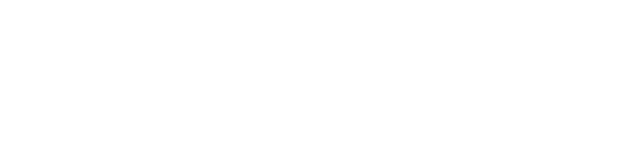
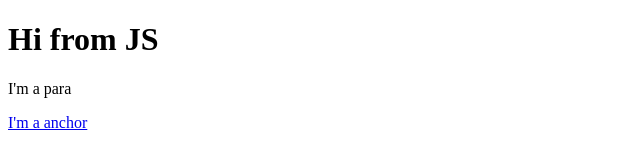
Before and after one commit to Vijayrajdev/FSWD-2021, a plain HTML site: page index.html in a window 1280 px wide. Shown: the whole page, without its empty margins (0-640 px from the left). Drawn offline with Linux system fonts and the light colour scheme.

Commit message:
class and Id added

```diff
--- a/assets/Javascript/index.js
+++ b/assets/Javascript/index.js
@@ -1,2 +1,11 @@
-console.log("vijay");
-console.warn("vj");
+var heading = document.getElementById("head");
+var para = document.getElementsByClassName("para");
+var tags = document.getElementsByTagName("a");
+var tag = document.querySelector(".para");
+
+console.log(para);
+console.log(tag);
+console.log(tags);
+console.log(heading);
+
+heading.innerHTML = "Hi from JS";
--- a/index.html
+++ b/index.html
@@ -8,6 +8,9 @@
     <title>FSWD-2021</title>
   </head>
   <body>
+    <h1 id="head">I'm a heading</h1>
+    <p class="para">I'm a para</p>
+    <a href="#" class="para">I'm a anchor</a>
     <script type="text/javascript" src="assets\Javascript\index.js"></script>
   </body>
 </html>
```
